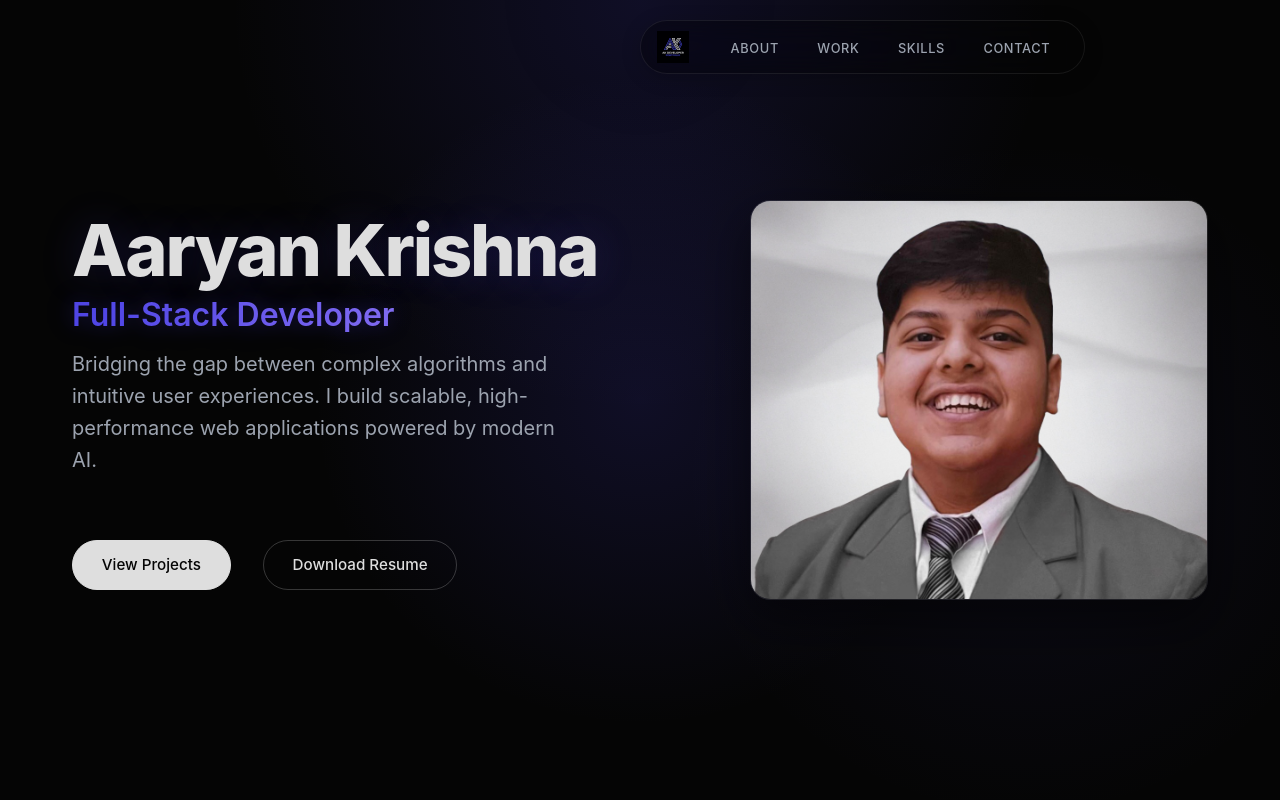
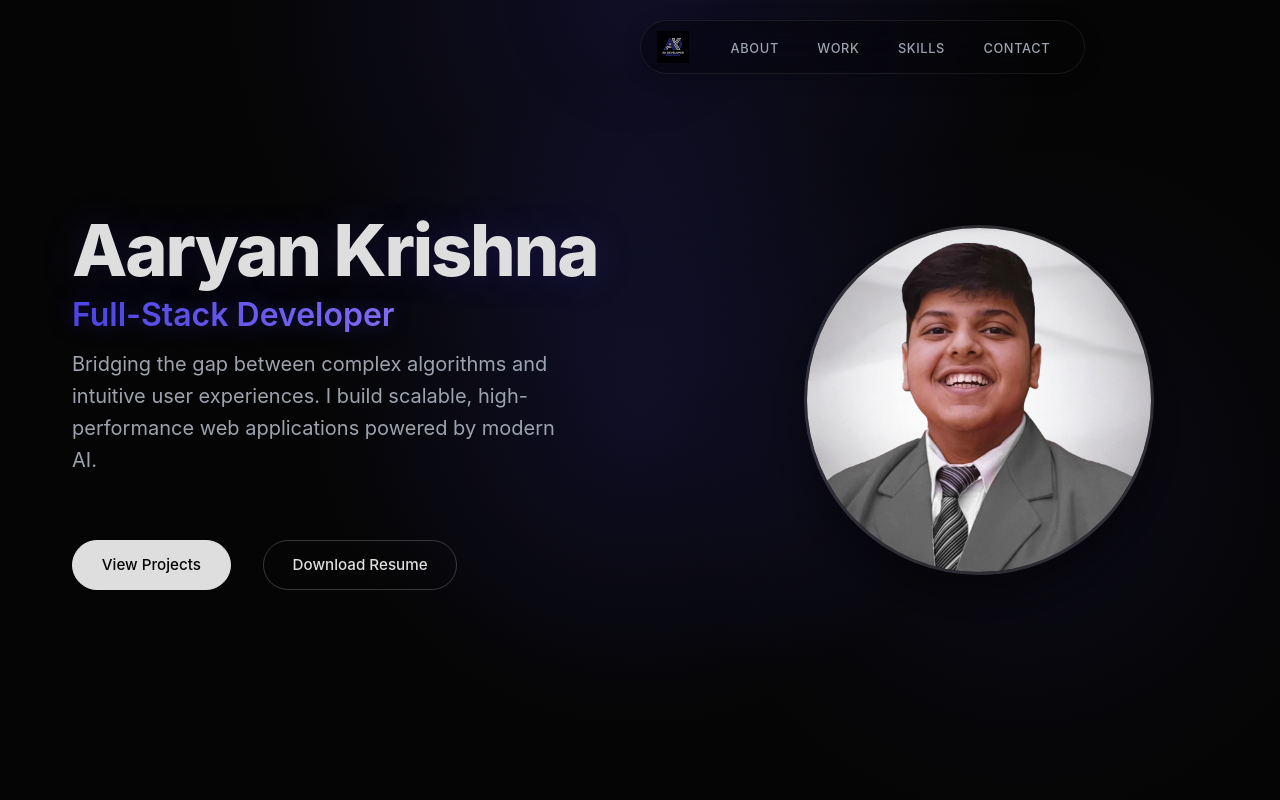
Before and after one commit to aaryan-codes56/portfolio, a React (Vite) app: page / in a window 1280 px wide. Shown: the top 800 px of the page. Built offline with nearby package versions, Linux system fonts and the light colour scheme.

Commit message:
Fix: Style Hero image as a perfect circle

```diff
--- a/src/components/Hero/Hero.css
+++ b/src/components/Hero/Hero.css
@@ -123,18 +123,22 @@
 }
 
 .hero-image {
-    max-width: 100%;
-    height: 400px;
-    /* Fixed height for cropping */
+    max-width: 350px;
+    /* Fixed width for circle */
+    height: 350px;
+    /* Fixed height for circle */
     width: 100%;
-    border-radius: 20px;
+    border-radius: 50%;
+    /* Make it circular */
     box-shadow: 0 20px 50px rgba(0, 0, 0, 0.5);
-    border: 1px solid rgba(255, 255, 255, 0.1);
+    border: 3px solid rgba(255, 255, 255, 0.15);
+    /* Slightly thicker border for definition */
     /* Optional: Enhance image with subtle filter if needed */
-    filter: brightness(0.9) contrast(1.1);
+    filter: brightness(0.95) contrast(1.1);
     object-fit: cover;
     object-position: center top;
     /* Center horizontally, top vertically to keep face */
+    aspect-ratio: 1/1;
 }
 
 @media (max-width: 968px) {
```
